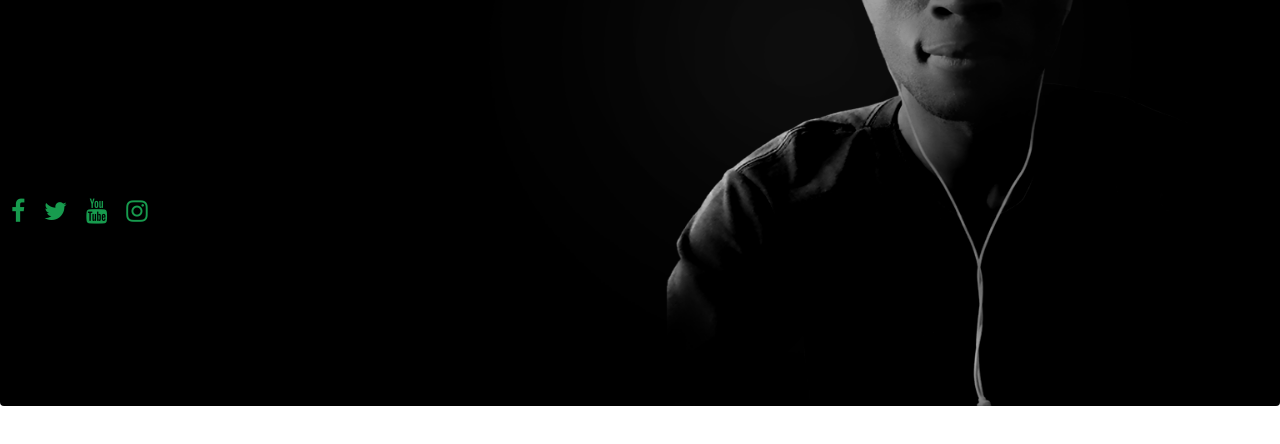
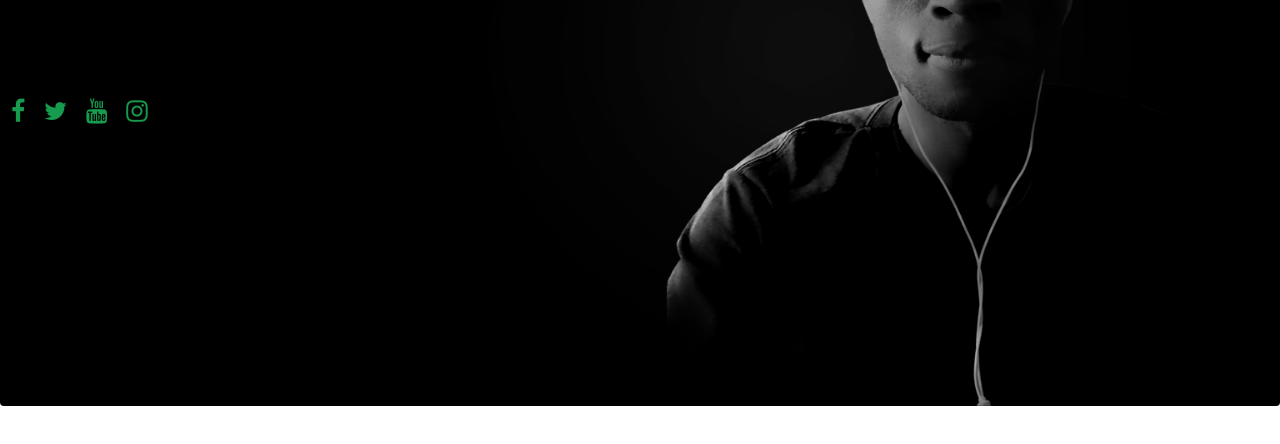
Before and after one commit to Pascal-Owilly/My-Portfolio, a plain HTML site: page index.html in a window 1280 px wide. Shown: the part 344-788 px from the top of the page. Drawn offline with nearby package versions, Linux system fonts and the light colour scheme.

Commit message:
add external styles to social media icons

```diff
--- a/styles.css
+++ b/styles.css
@@ -106,3 +106,15 @@
        transition: 1s;
        text-decoration: underline;
    }
+   @media screen and (min-width:480px){
+       .glyphicons{
+           margin-top: 1490px;
+           text-align: center;
+       }
+   }
+   @media screen and (min-width:720px){
+       .glyphicons{
+        position: absolute;
+        margin-top: 100px;
+       }
+   }
```
